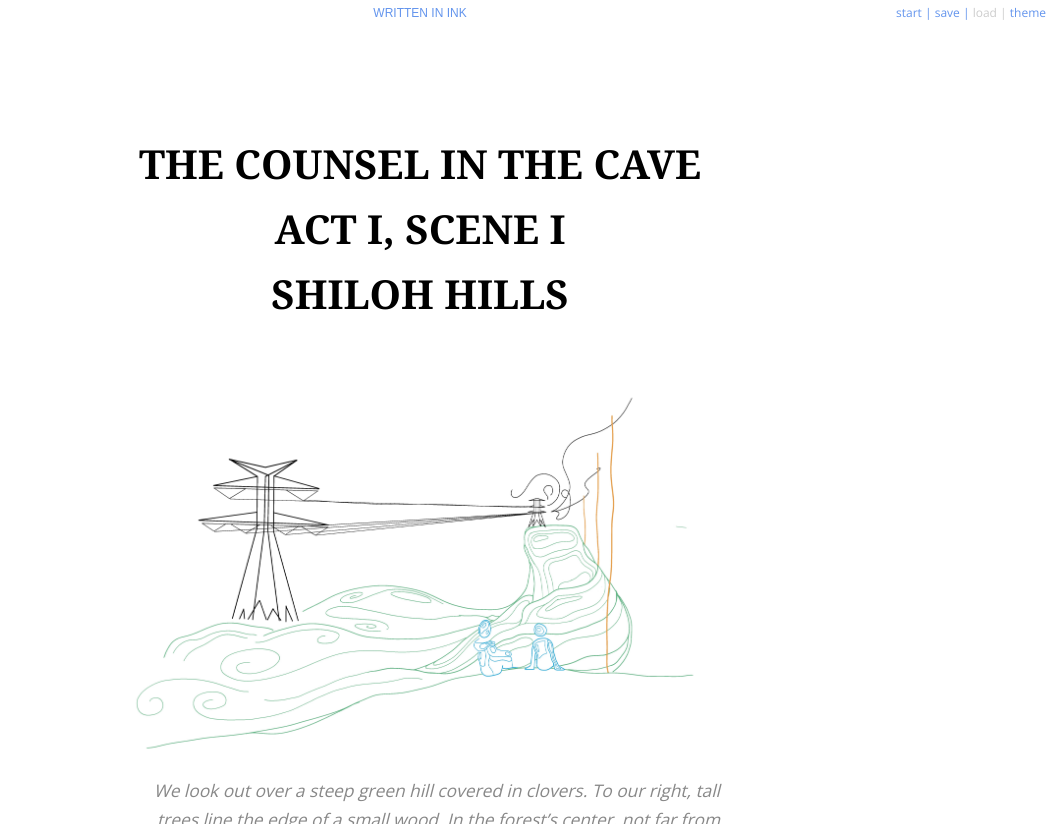
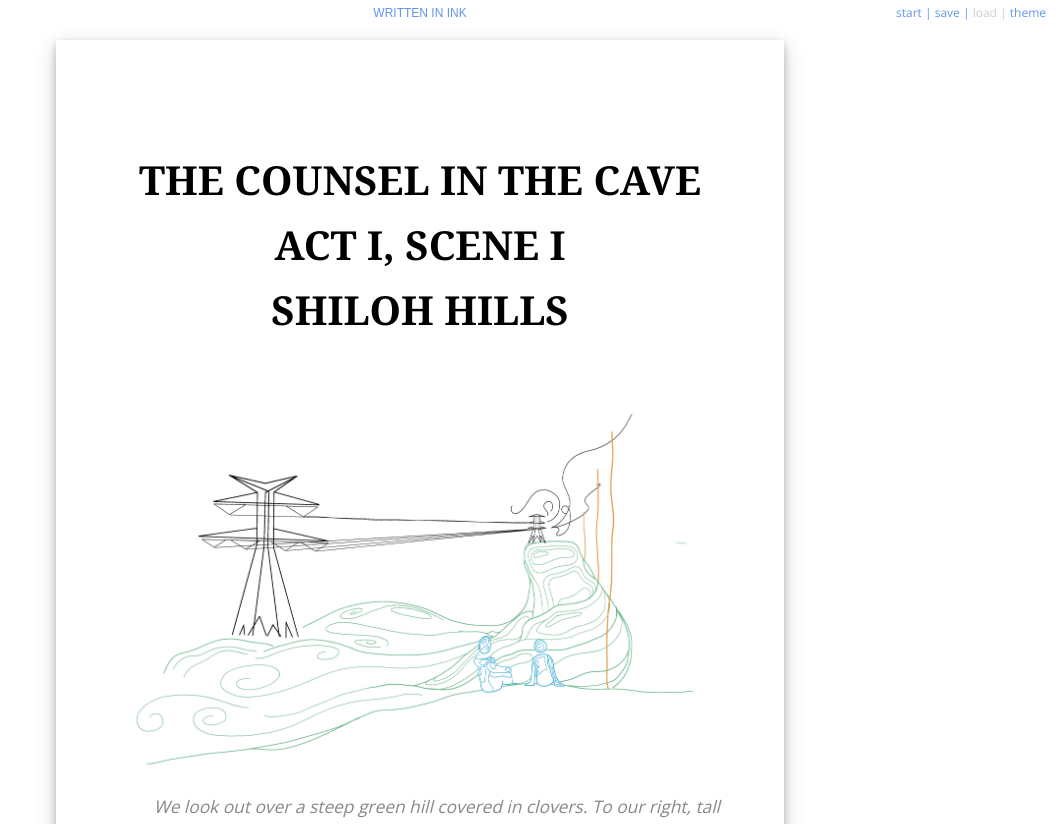
Before and after one commit to JoshFratis/The-Counsel-in-The-Cave, a plain HTML site: page WebExport/shiloh/index.html in a window 1280 px wide. Shown: the whole page, without its empty margins (220-1280 px from the left). Drawn offline with nearby package versions, Linux system fonts and the light colour scheme; a web font is replaced by a local one.

Commit message:
Added drop shadow to story container for 'page' effect. Reorganized CSS file.

```diff
--- a/WebExport/shiloh/index.html
+++ b/WebExport/shiloh/index.html
@@ -23,7 +23,7 @@
           <a id="theme-switch" title="Switch theme">theme</a>
         </div>
 
-        <div id="story" class="container">
+        <div id="story" class="container card">
             <div class="header">
                 <div id="title" class="container" style="padding:0em;"></div>
                 <h2 class="byline"></h2>
--- a/WebExport/shiloh/style.css
+++ b/WebExport/shiloh/style.css
@@ -11,32 +11,6 @@ body.switched {
     transition: color 0.6s, background-color 0.6s;
 }
 
-h1,
-h2 {
-    text-align: center;
-    font-family: "Quattrocento", Georgia, 'Times New Roman', Times, serif;
-    margin: 0;
-    padding: 0;
-}
-
-h1 {
-    font-size: 30pt;
-    margin-bottom: 10px;
-}
-
-h2 {
-    font-size: 14pt;
-    font-style: italic;
-    font-family: sans-serif;
-    font-weight: lighter;
-    color: #BBB;
-}
-
-.header {
-    padding-top: 3em;
-    padding-bottom: 3em;
-}
-
 /*
   Built-in class:
     # author: Name
@@ -45,6 +19,7 @@ h2 {
     font-style: italic;
 }
 
+/* "Written in Ink" Header */
 .written-in-ink {
     z-index: 3;
     font-size: 9pt;
@@ -64,8 +39,10 @@ h2 {
 }
 
 /*
-  Enables <iframe> support work on itch.io when using mobile iOS
+    CONTAINERS
 */
+/* Outer Container */
+/* Enables <iframe> support work on itch.io when using mobile iOS */
 .outerContainer {
     position: absolute;
     display: block;
@@ -91,6 +68,13 @@ h2 {
     }
 }
 
+/* Header Container for Title */
+.header {
+    padding-top: 3em;
+    padding-bottom: 3em;
+}
+
+/* Body Container for Story */
 .container {
     display: block;
     max-width: 600px;
@@ -104,6 +88,67 @@ h2 {
     transition: background-color 0.6s;
 }
 
+#story {
+    margin-top: 1em;
+    padding: 4em;
+    height: fit-content;
+}
+
+/* Drop Shadow */
+div.card {
+    box-shadow: 0px 4px 8px 0 rgba(0, 0, 0, 0.2), 0 6px 20px 0 rgba(0, 0, 0, 0.19);
+    text-align: center;
+  }
+
+/* Fade Function */
+.container .hide {
+    opacity: 0.0;
+}
+
+.container .invisible {
+    display: none;
+}
+
+.container>* {
+    opacity: 1.0;
+    transition: opacity 1.0s;
+}
+
+/*
+    IMAGE
+*/
+img {
+    display: block;
+    margin: 0 auto;
+    max-width: 100%;
+}
+
+/*
+    TEXT
+*/
+/* Headers */
+h1,
+h2 {
+    text-align: center;
+    font-family: "Quattrocento", Georgia, 'Times New Roman', Times, serif;
+    margin: 0;
+    padding: 0;
+}
+
+h1 {
+    font-size: 30pt;
+    margin-bottom: 10px;
+}
+
+h2 {
+    font-size: 14pt;
+    font-style: italic;
+    font-family: sans-serif;
+    font-weight: lighter;
+    color: #BBB;
+}
+
+/* Paragraphs */
 p {
     font-size: 13pt;
     color: #888;
@@ -133,6 +178,7 @@ p.direction {
     margin-bottom: 0;
   }
 
+/* Links */
 a {
     font-weight: normal;
     color: cornflowerblue;
@@ -150,25 +196,7 @@ strong {
     font-weight: bold;
 }
 
-img {
-    display: block;
-    margin: 0 auto;
-    max-width: 100%;
-}
-
-.container .hide {
-    opacity: 0.0;
-}
-
-.container .invisible {
-    display: none;
-}
-
-.container>* {
-    opacity: 1.0;
-    transition: opacity 1.0s;
-}
-
+/* Choices */
 /*
   Class applied to all choices
   (Will always appear inside <p> element by default.)
@@ -204,6 +232,9 @@ img {
     padding-bottom: 20px;
 }
 
+/*
+    BUTTONS
+*/
 #controls {
     z-index: 4;
     font-size: 9pt;
```
